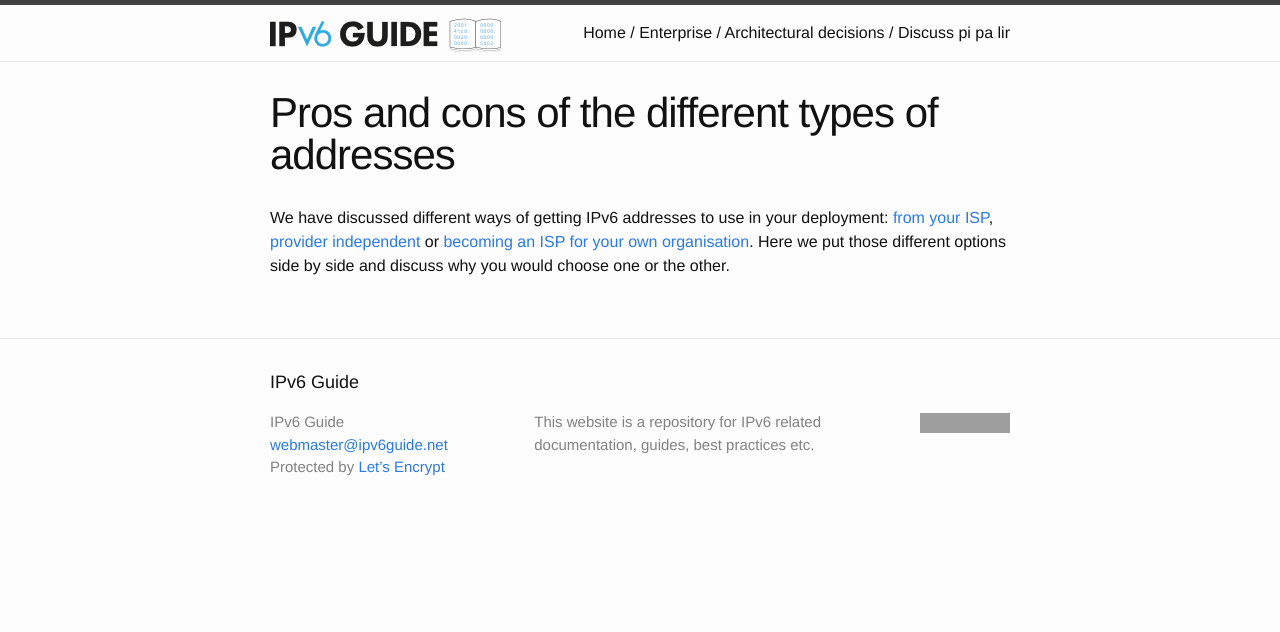
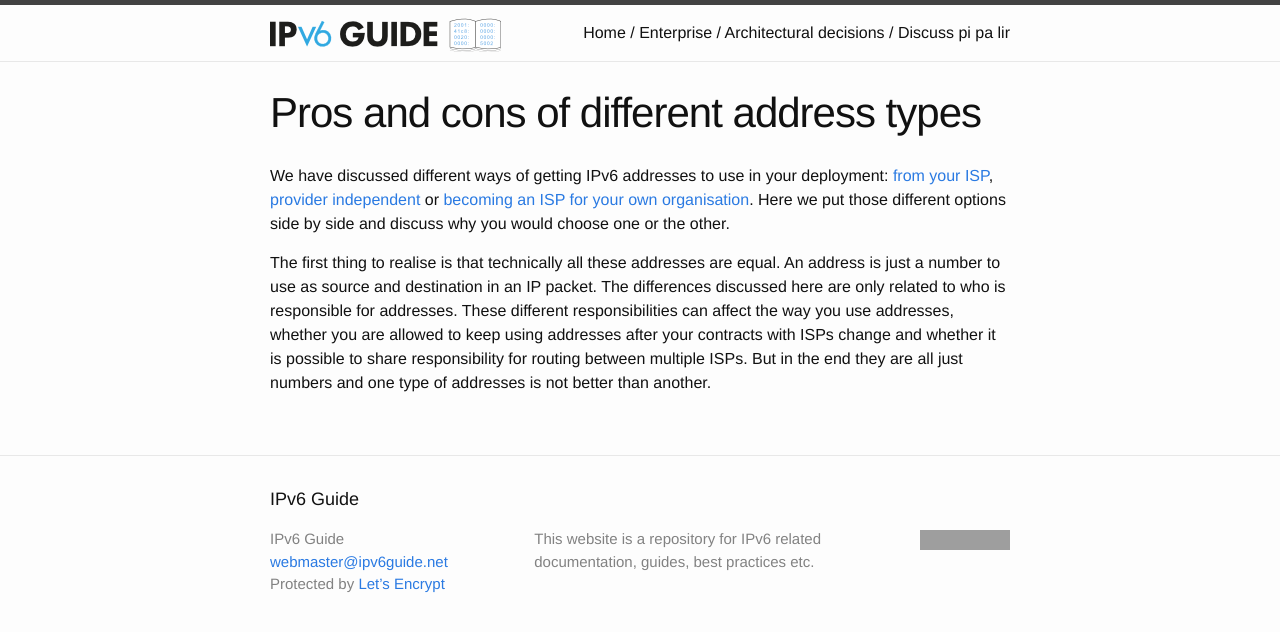
Before and after one commit to ipv6guide/ipv6guide.github.io, a Jekyll site: the page built from enterprise/architectural_decisions/discuss_PI_PA_LIR.md, in a window 1280 px wide. Shown: the top 632 px of the page. Built offline with Jekyll 4.4.1, drawn with Linux system fonts in a browser that asks for light colours; grey boxes are pictures that could not be loaded.

Commit message:
Update discuss_PI_PA_LIR.md

```diff
--- a/enterprise/architectural_decisions/discuss_PI_PA_LIR.md
+++ b/enterprise/architectural_decisions/discuss_PI_PA_LIR.md
@@ -1,8 +1,17 @@
 ---
-title: Pros and cons of the different types of addresses
+title: Pros and cons of different address types
 ---
 We have discussed different ways of getting IPv6 addresses to use in your
 deployment: [from your ISP](use_PA), [provider independent](use_PI) or
 [becoming an ISP for your own organisation](use_LIR). Here we put those
 different options side by side and discuss why you would choose one or the
 other.
+
+The first thing to realise is that technically all these addresses are
+equal. An address is just a number to use as source and destination in an
+IP packet. The differences discussed here are only related to who is
+responsible for addresses. These different responsibilities can affect
+the way you use addresses, whether you are allowed to keep using addresses
+after your contracts with ISPs change and whether it is possible to share
+responsibility for routing between multiple ISPs. But in the end they are
+all just numbers and one type of addresses is not better than another.
```
